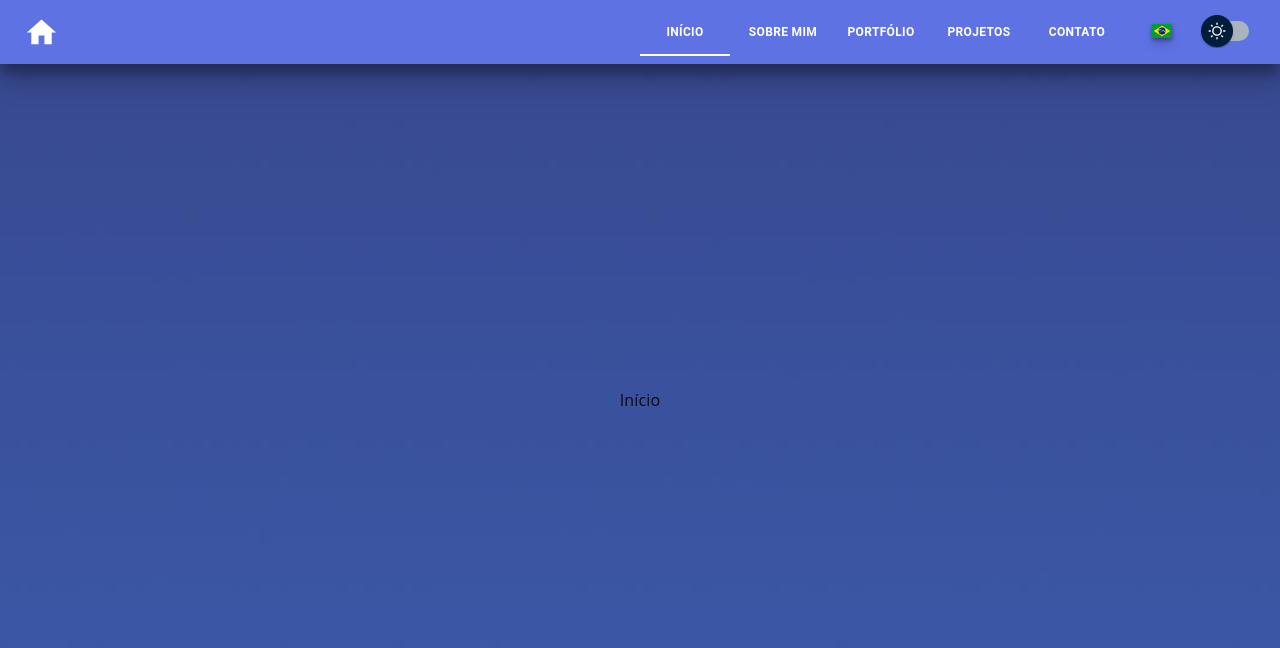
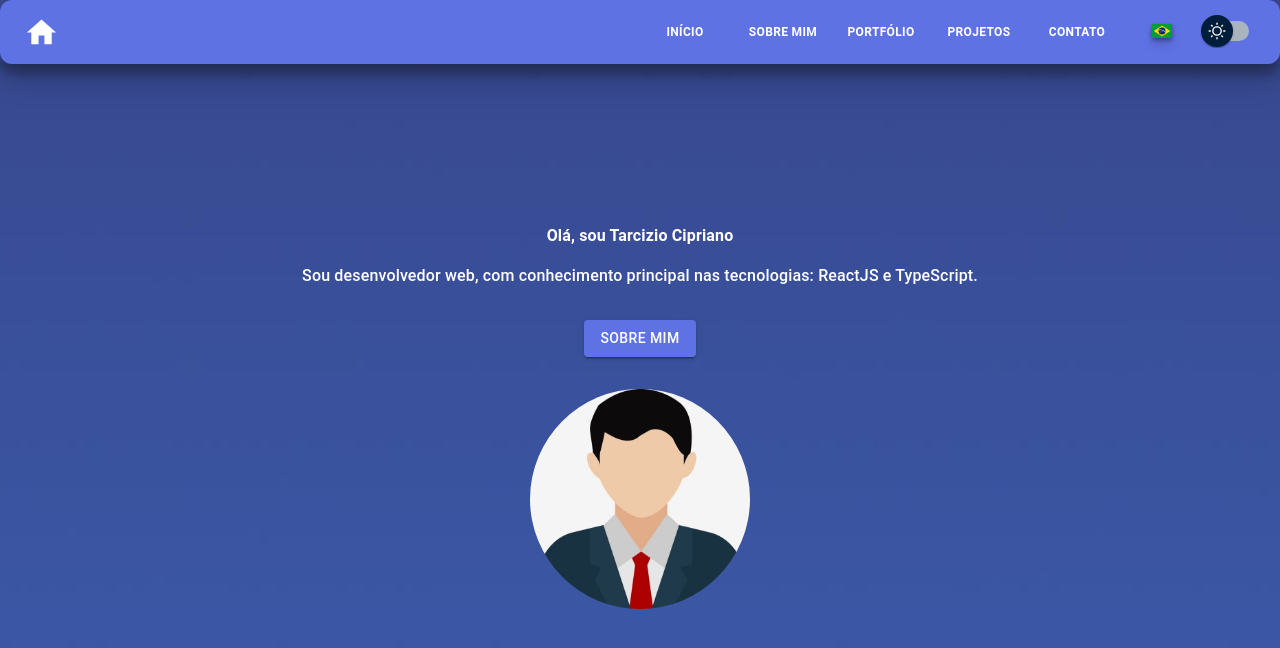
Before and after one commit to tarciziofcipriano/portfolio, a React (Create React App) app: page / in a window 1280 px wide. Shown: the top 648 px of the page. Built offline with nearby package versions, Linux system fonts and the light colour scheme.

Commit message:
Adicionar estrutura no Dashboard

```diff
--- a/src/Layout.tsx
+++ b/src/Layout.tsx
@@ -28,8 +28,6 @@ interface LayoutProps {
   children: JSX.Element;
   window?: () => Window;
 }
-
-const drawerWidth = 240;
 
 const ColorModeContext = React.createContext({ toggleColorMode: () => {} });
 
@@ -101,7 +99,6 @@ const Layout = ({ children, window }: LayoutProps) => {
           sx={{
             display: "flex",
             placeContent: "center",
-            fontFamily: "Open Sans",
           }}
         >
           <CssBaseline />
@@ -123,7 +120,7 @@ const Layout = ({ children, window }: LayoutProps) => {
                 display: { xs: "block", sm: "none" },
                 "& .MuiDrawer-paper": {
                   boxSizing: "border-box",
-                  width: drawerWidth,
+                  width: 240,
                   backgroundColor: mode === "light" ? "#5E72E4" : "black",
                 },
               }}
@@ -138,7 +135,7 @@ const Layout = ({ children, window }: LayoutProps) => {
               justifyContent="center"
               sx={{
                 height: "100vh",
-                backgroundImage: loginBackground,
+                backgroundImage: mode === "light" ? loginBackground : "none",
                 backgroundSize: "cover",
               }}
             >
--- a/src/components/Header.tsx
+++ b/src/components/Header.tsx
@@ -84,7 +84,9 @@ const Header = ({
               },
               display: "inline-flex",
             }}
-            indicatorColor="secondary"
+            TabIndicatorProps={{
+              style: { display: "none" },
+            }}
           >
             {navItems.map((item) => (
               <Tab
--- a/src/pages/Dashboard.tsx
+++ b/src/pages/Dashboard.tsx
@@ -1,12 +1,50 @@
-import { Box, Slide } from "@mui/material";
+import { Box, Button, Grid, Slide, Typography } from "@mui/material";
 import { useTranslation } from "react-i18next";
+import { Link } from "react-router-dom";
+import { ABOUT_ME } from "../routes/constants";
 
 const Dashboard = () => {
   const { t } = useTranslation();
 
   return (
     <Slide direction="down" in mountOnEnter unmountOnExit>
-      <Box>{t("BUTTON.HOME_PAGE")}</Box>
+      <Grid
+        display="flex"
+        justifyContent="center"
+        textAlign="center"
+        sx={{ color: "white" }}
+        container
+      >
+        <Grid item xs={12} sm={12} md={8} lg={9}>
+          <Box pt={5}>
+            <Typography fontWeight="bold" fontSize="h3" ml={1} mr={1}>
+              {t("TEXT.DASHBOARD_TITLE")}
+            </Typography>
+            <Typography fontWeight={500} fontSize="h6" m={2}>
+              {t("TEXT.DASHBOARD_SUBTITLE")}
+            </Typography>
+          </Box>
+          <Button
+            variant="contained"
+            sx={{ mt: 2, mb: 4 }}
+            component={Link}
+            to={ABOUT_ME}
+          >
+            {t("TEXT.ABOUT_ME")}
+          </Button>
+        </Grid>
+        <Grid item pl={1.5} pr={1.5}>
+          <img
+            src="/user.jpg"
+            alt="user"
+            style={{
+              height: "220px",
+              width: "220px",
+              borderRadius: "50%",
+            }}
+          />
+        </Grid>
+      </Grid>
     </Slide>
   );
 };
--- a/src/theme.ts
+++ b/src/theme.ts
@@ -15,9 +15,6 @@ export const theme = (mode: PaletteMode | undefined) =>
       MuiTextField: {
         defaultProps: {
           color: "secondary",
-          sx: {
-            fontFamily: "Open Sans",
-          },
         },
       },
       MuiAppBar: {
@@ -28,12 +25,13 @@ export const theme = (mode: PaletteMode | undefined) =>
           },
         },
       },
-      /*   MuiPaper: {
+      MuiPaper: {
         defaultProps: {
+          elevation: 3,
           sx: {
-            backgroundColor: mode === "light" ? "#5E72E4" : "black",
+            borderRadius: 3,
           },
         },
-      }, */
+      },
     },
   });
--- a/src/translations/translations.ts
+++ b/src/translations/translations.ts
@@ -8,6 +8,9 @@ export default {
       TEXT: {
         ABOUT_ME: "About me",
         CONTACT: "Contact",
+        DASHBOARD_TITLE: "Hi there, i'm Tarcizio Cipriano",
+        DASHBOARD_SUBTITLE:
+          "I'm a web developer, with main knowledge in technologies: ReactJS and TypeScript.",
         PAGE_NOT_FOUND_MESSAGE:
           "Either something went wrong or the page doesn't exist.",
         PAGE_NOT_FOUND_TITLE: "Oops, sorry we can't find that page!",
@@ -24,6 +27,9 @@ export default {
       TEXT: {
         ABOUT_ME: "Sobre mi",
         CONTACT: "Contacto",
+        DASHBOARD_TITLE: "Hola soy Tarcizio Cipriano",
+        DASHBOARD_SUBTITLE:
+          "Soy desarrollador web, con conocimiento principal en tecnologías: ReactJS y TypeScript.",
         PAGE_NOT_FOUND_MESSAGE: "O algo salió mal o la página no existe.",
         PAGE_NOT_FOUND_TITLE:
           "¡Oops, lo siento, no podemos encontrar esa página!",
@@ -40,6 +46,9 @@ export default {
       TEXT: {
         ABOUT_ME: "Sobre mim",
         CONTACT: "Contato",
+        DASHBOARD_TITLE: "Olá, sou Tarcizio Cipriano",
+        DASHBOARD_SUBTITLE:
+          "Sou desenvolvedor web, com conhecimento principal nas tecnologias: ReactJS e TypeScript.",
         PAGE_NOT_FOUND_MESSAGE: "Ocorreu um erro ou esta página não existe.",
         PAGE_NOT_FOUND_TITLE: "Oops, desculpe, página não encontrada!",
         PORTFOLIO: "Portfólio",
```
Also changed, not shown: public/user.jpg (added).
